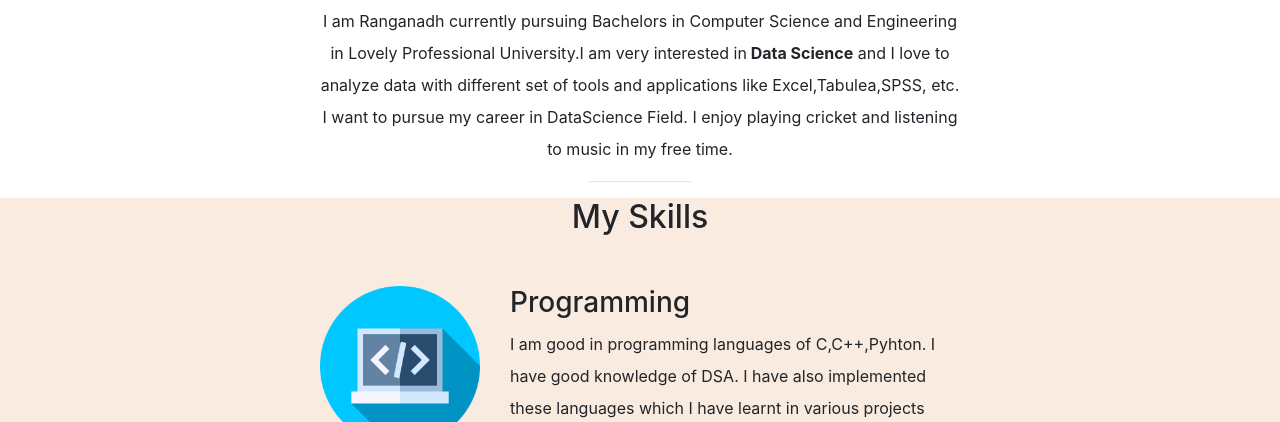
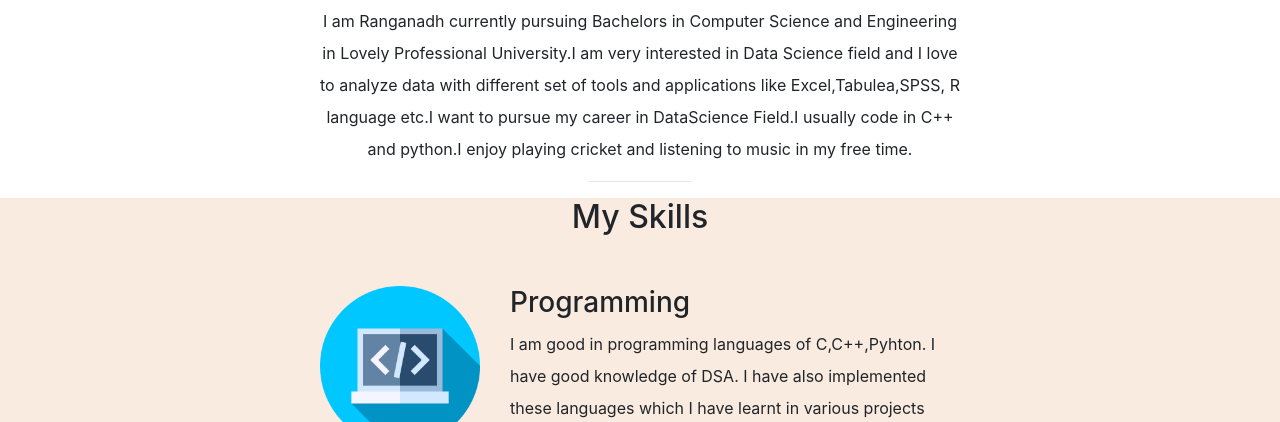
Before and after one commit to Ranganadh7/newcv, a plain HTML site: page index.html in a window 1280 px wide. Shown: the part 678-1100 px from the top of the page. Drawn offline with nearby package versions, Linux system fonts and the light colour scheme.

Commit message:
Update index.html

```diff
--- a/index.html
+++ b/index.html
@@ -86,7 +86,7 @@
   <div class="profile">
 
     <h2>Short Bio</h2>
-    <p class=bio>I am Ranganadh currently pursuing Bachelors in Computer Science and Engineering in Lovely Professional University.I am very interested in<strong> Data Science</strong> and I love to analyze data with different set of tools and applications like Excel,Tabulea,SPSS, etc. I want to pursue my career in DataScience Field. I enjoy playing cricket and listening to music in my free time.</p>
+    <p class=bio>I am Ranganadh currently pursuing Bachelors in Computer Science and Engineering in Lovely Professional University.I am very interested in Data Science field and I love to analyze data with different set of tools and applications like Excel,Tabulea,SPSS, R language etc.I want to pursue my career in DataScience Field.I usually code in C++ and python.I enjoy playing cricket and listening to music in my free time.</p>
   </div>
   <hr>
   <div class="skills" id="skills">
```
